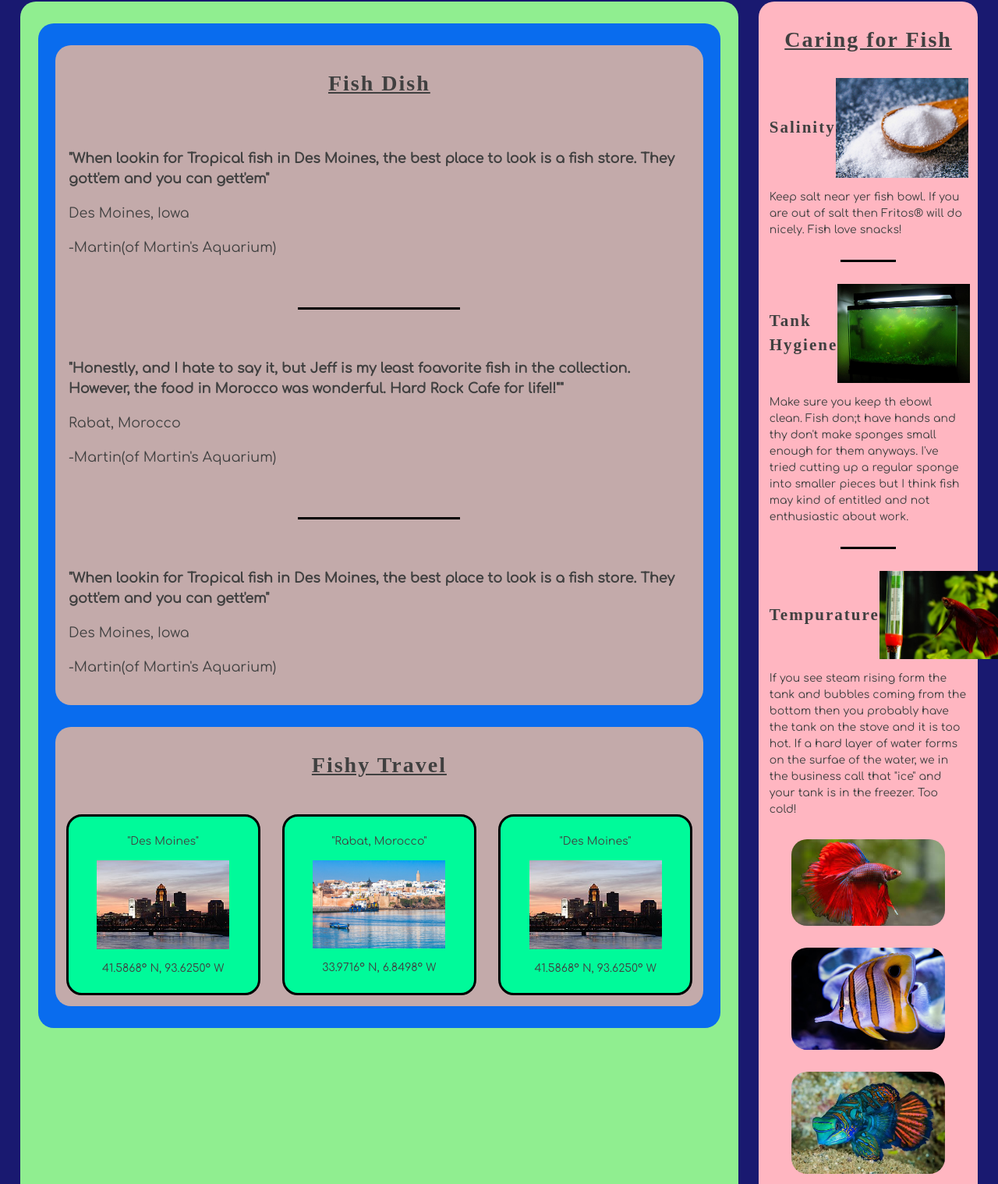
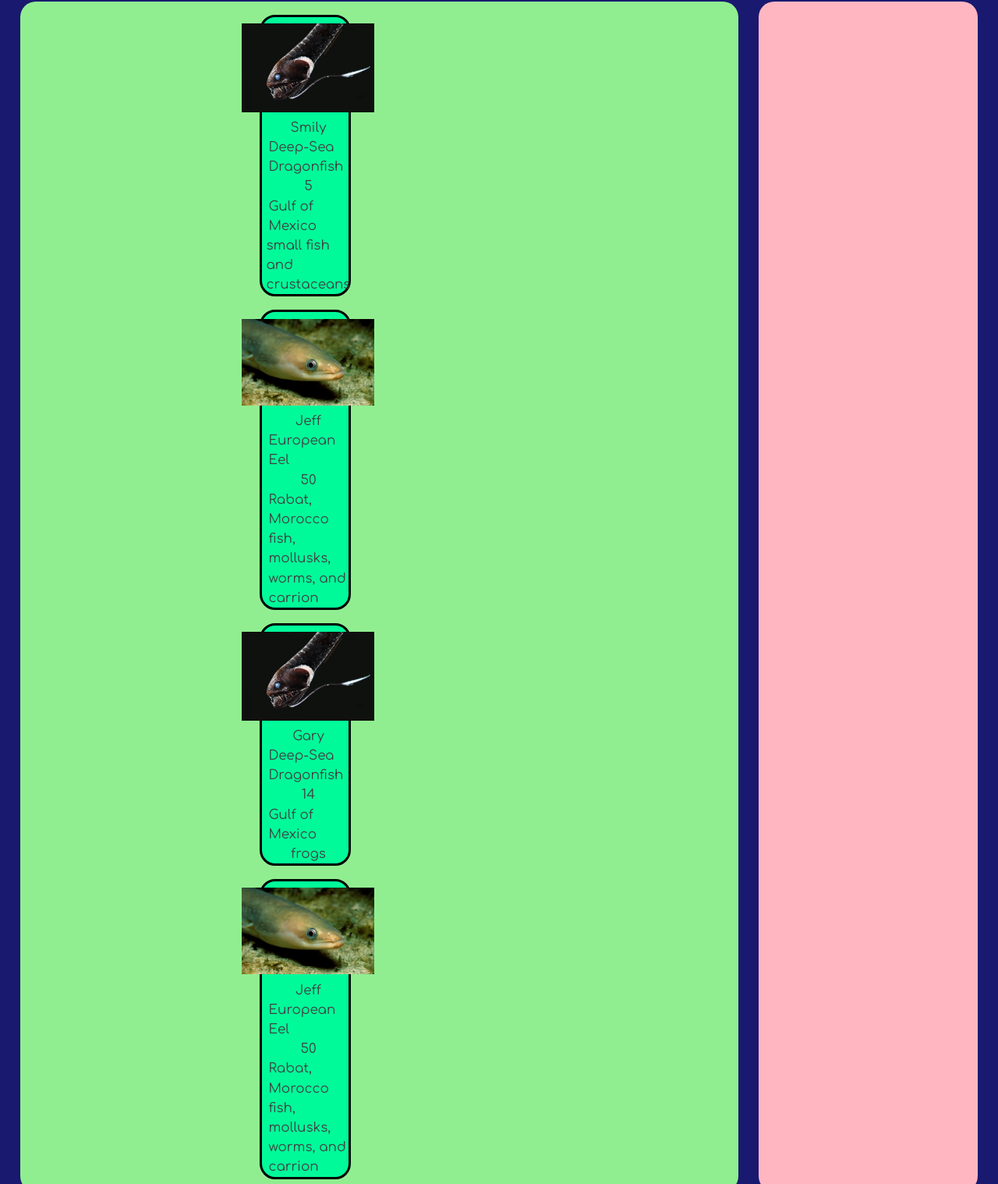
Before and after one commit to silaslowe/martins-aquarium, a plain HTML site: page index.html in a window 1280 px wide. Shown: the part 280-1798 px from the top of the page at 78% size. Drawn offline with Linux system fonts and the light colour scheme; a web font is replaced by a local one.

Commit message:
added the fish cards to the html and connected FishList to the main.js

```diff
--- a/index.html
+++ b/index.html
@@ -27,136 +27,15 @@
 
         <!-- Travel Container -->
 
-        <section class="travel">
-          <!-- Quotes -->
-          <article class="travel__quotes">
-            <h3 class="travel__quotes__title">Fish Dish</h3>
-            <div class="quoteItem-container">
-              <div class="quoteItem">
-                <p class="quoteItem__text">
-                  "When lookin for Tropical fish in Des Moines, the best place to look is a fish
-                  store. They gott'em and you can gett'em"
-                </p>
-                <p class="quoteItem__location">Des Moines, Iowa</p>
-                <p class="quoteItem__author">-Martin(of Martin's Aquarium)</p>
-              </div>
 
-              <div class="decoration-container">
-                <div class="decoration"></div>
-              </div>
+        <!-- Quotes -->
 
-              <div class="quoteItem">
-                <p class="quoteItem__text">
-                  "Honestly, and I hate to say it, but Jeff is my least foavorite fish in the
-                  collection. However, the food in Morocco was wonderful. Hard Rock Cafe for
-                  life!!""
-                </p>
-                <p class="quoteItem__location">Rabat, Morocco</p>
-                <p class="quoteItem__author">-Martin(of Martin's Aquarium)</p>
-              </div>
 
-              <div class="decoration-container">
-                <div class="decoration"></div>
-              </div>
+        <!-- Travel Locations -->
 
-              <div class="quoteItem">
-                <p class="quoteItem__text">
-                  "When lookin for Tropical fish in Des Moines, the best place to look is a fish
-                  store. They gott'em and you can gett'em"
-                </p>
-                <p class="quoteItem__location">Des Moines, Iowa</p>
-                <p class="quoteItem__author">-Martin(of Martin's Aquarium)</p>
-              </div>
-            </div>
-          </article>
-
-          <!-- Travel Locations -->
-
-          <article class="travel__location">
-            <h3 class="travel__location__title">Fishy Travel</h3>
-
-            <div class="locationItem-container">
-              <div class="locationItem">
-                <p class="locationItem__name">"Des Moines"</p>
-                <img src="martins-pics/DesMoinesIowaSkyline.jpg" alt="Des Moines" />
-                <p class="locationItem__lat-long-">41.5868° N, 93.6250° W</p>
-              </div>
-
-              <div class="locationItem">
-                <p class="locationItem__name">"Rabat, Morocco"</p>
-                <img src="martins-pics/rabat.jpg" alt="Rabat, Morocco" />
-                <p class="locationItem__lat-long-">33.9716° N, 6.8498° W</p>
-              </div>
-
-              <div class="locationItem">
-                <p class="locationItem__name">"Des Moines"</p>
-                <img src="martins-pics/DesMoinesIowaSkyline.jpg" alt="Des Moines" />
-                <p class="locationItem__lat-long-">41.5868° N, 93.6250° W</p>
-              </div>
-            </div>
-          </article>
-        </section>
       </div>
-
       <!-- Right Container -->
-      <div class="right-container">
-        <aside class="careItemsList">
-          <h3 class="careItemList__title">Caring for Fish</h3>
-
-          <div class="careItem-container">
-            <div class="careItem">
-              <div class="careItem__title-pic">
-                <h4 class="careItem__topic">Salinity</h4>
-                <img src="martins-pics/salt.jpeg" alt="salt in a wooden spoon" />
-              </div>
-              <p class="careItem__text">
-                Keep salt near yer fish bowl. If you are out of salt then Fritos® will do nicely.
-                Fish love snacks!
-              </p>
-            </div>
-
-            <div class="decoration-container">
-              <div class="decoration"></div>
-            </div>
-
-            <div class="careItem">
-              <div class="careItem__title-pic">
-                <h4 class="careItem__topic">Tank Hygiene</h4>
-                <img src="martins-pics/dirty.jpg" alt="dirty fishtank" />
-              </div>
-              <p class="careItem__text">
-                Make sure you keep th ebowl clean. Fish don;t have hands and thy don't make
-                sponges small enough for them anyways. I've tried cutting up a regular sponge into
-                smaller pieces but I think fish may kind of entitled and not enthusiastic about
-                work.
-              </p>
-            </div>
-
-            <div class="decoration-container">
-              <div class="decoration"></div>
-            </div>
-
-            <div class="careItem">
-              <div class="careItem__title-pic">
-                <h4 class="careItem__topic">Tempurature</h4>
-                <img src="martins-pics/thermometer.jpg" alt="fish looking at a thermometer" />
-              </div>
-              <p class="careItem__text">
-                If you see steam rising form the tank and bubbles coming from the bottom then you
-                probably have the tank on the stove and it is too hot. If a hard layer of water
-                forms on the surfae of the water, we in the business call that "ice" and your tank
-                is in the freezer. Too cold!
-              </p>
-            </div>
-          </div>
-          <div class="aside-images">
-            <img class="aside-image" src="martins-pics/aside-beta.jpeg" alt="blue fish" />
-            <img class="aside-image" src="martins-pics/aside-clown.jpeg" alt="clown fish" />
-            <img class="aside-image" src="martins-pics/aside-rinbow.webp" alt="rainbow fish" />
-            <img class="aside-image" src="martins-pics/aside-pescado.jpg" alt="pescado lindo" />
-          </div>
-        </aside>
-      </div>
+      <div class="right-container"></div>
     </div>
     <footer>
       ©2020 negative1skunk <a href="https://github.com/silaslowe">github.com/silaslowe</a>
--- a/scripts/FishDataProvider.js
+++ b/scripts/FishDataProvider.js
@@ -34,5 +34,5 @@ const fishCollection = [
 ]
 
 export const useFish = () => {
-    return [...fishCollection]
+    return fishCollection.slice()
 }
--- a/scripts/FishList.js
+++ b/scripts/FishList.js
@@ -1,16 +1,27 @@
 import { useFish } from "./FishDataProvider.js";
-
-export const fishTest = () => {
-    const allTheFish = useFish()
-
-    for (const fish of allTheFish) {
-        console.log(fish)
-    }
-
-}
+import { Fish } from "./Fishes.js";
 
 
 
-{/* <section class="fishes">
-<h3 class="section-title">Fish Friends</h3>
-<div class="fishes__list"> */}
+
+export const FishList = () => {
+
+
+    const contentElement = document.querySelector(".left-container")
+    const fishes = useFish();
+    console.log(fishes)
+
+    let fishHTMLRepresentations = ''
+
+    for (const fish of fishes) {
+        fishHTMLRepresentations += Fish(fish)
+    }
+
+
+    contentElement.innerHTML +=
+        `
+            <articel class="fishList">
+            ${fishHTMLRepresentations}
+            </articel>
+            `
+}
--- a/scripts/Fishes.js
+++ b/scripts/Fishes.js
@@ -1,12 +1,12 @@
-{/* <div class="fish">
-<div class="fish__image">
-  <img src="martins-pics/dragonfish.jpg" alt="dragon fish named smiles" />
-</div>
-<ul>
-  <li class="fish__name">Name: Smily</li>
-  <li class="fish__species">Species: Deep-Sea Dragonfish</li>
-  <li class="fish__length">Length: 5 inches</li>
-  <li class="fish__location">Location: Gulf of Mexico</li>
-  <li class="fish__dies">Diet: Small fish and crustaceans</li>
-</ul>
-</div> */}
+export const Fish = (fishObj) => {
+    return `
+  <section class="fish card">
+            <div><img  class="fish__image image--card" src="${fishObj.image}" /></div>
+            <div class="fish__name">${fishObj.name}</div>
+            <div class="fish__species">${fishObj.species}</div>
+            <div class="fish__length">${fishObj.length}</div>
+            <div class="fish__location">${fishObj.location}</div>
+            <div class="fish__diet">${fishObj.food}</div>
+        </section>
+    `
+}
--- a/scripts/main.js
+++ b/scripts/main.js
@@ -1,4 +1,5 @@
-import { fishTest } from "./FishList.js";
+import { FishList } from "./FishList.js"
+import { useFish } from "./FishDataProvider.js";
 
 
-fishTest()
+FishList()
```
Also changed, not shown: html.txt (added).
